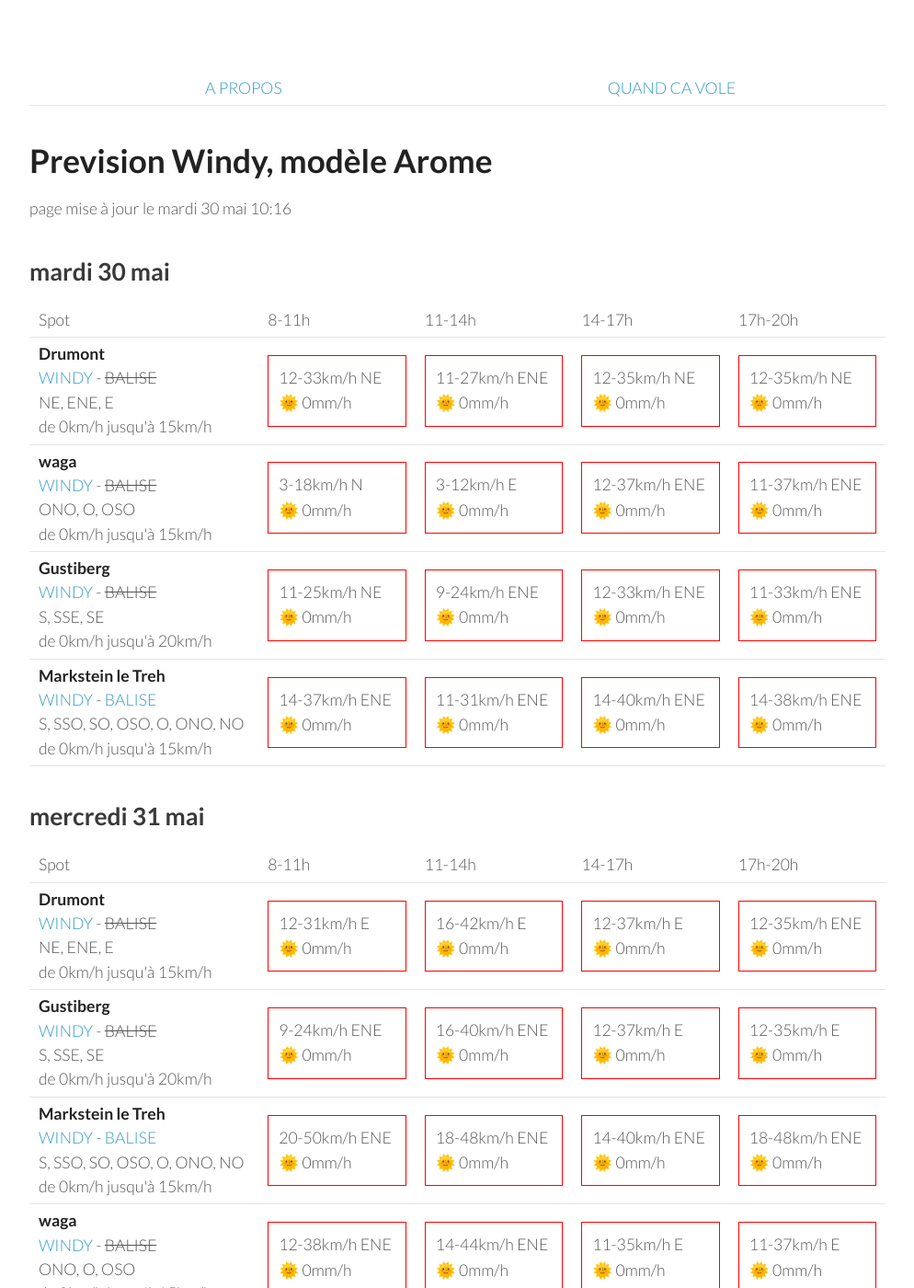
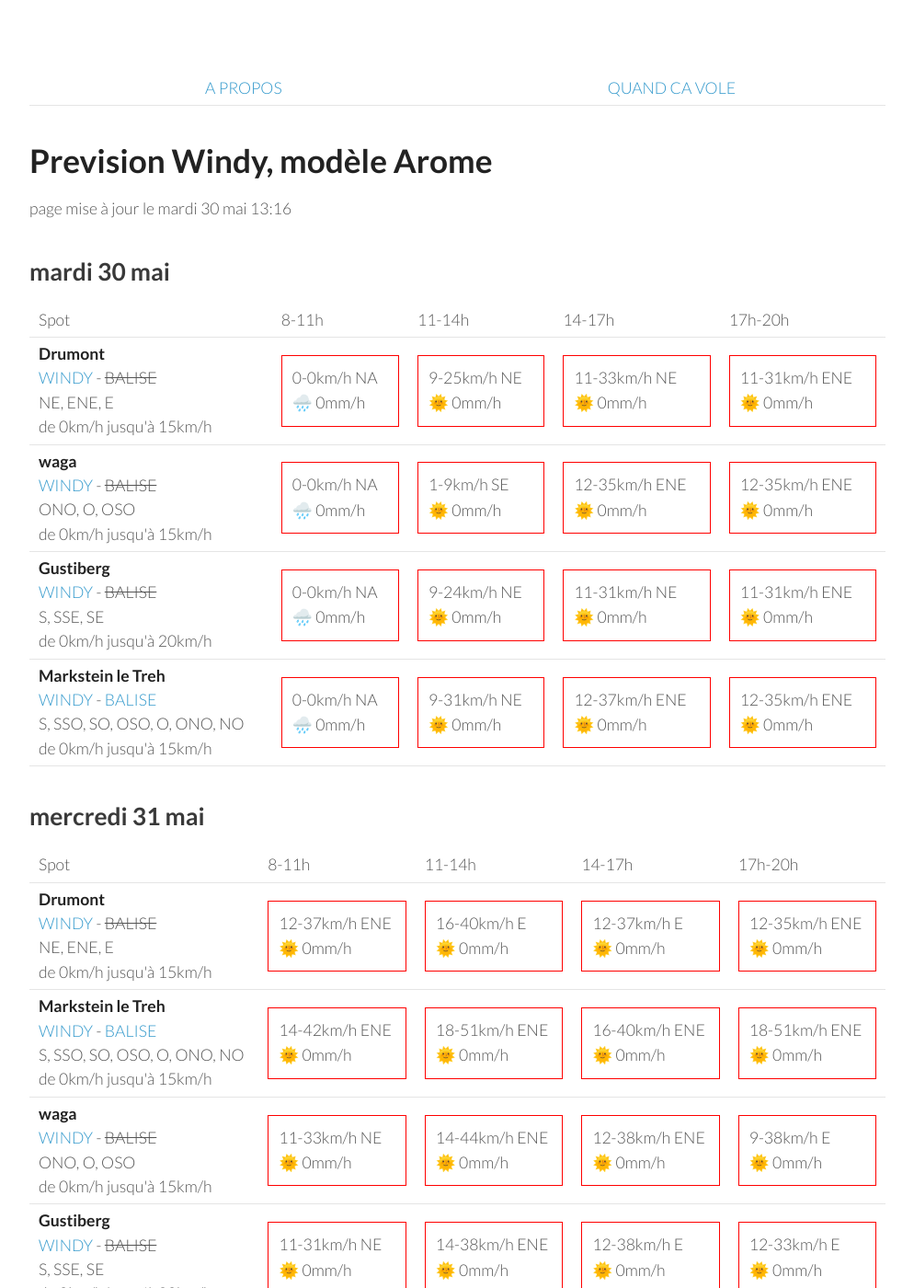
Before and after one commit to parapente-dans-le-nord/parapente-dans-le-nord.github.io, a Jekyll site: the page built from vosges.markdown, in a window 1280 px wide and 1400 px high. Shown: the whole window at 92% size, without its empty margins (26-1020 px from the left). Built offline with Jekyll 4.4.1, drawn with Linux system fonts in a browser that asks for light colours.

Commit message:
update index.markdown

```diff
--- a/vosges.markdown
+++ b/vosges.markdown
@@ -7,7 +7,7 @@ title:  "Tous les spots"
 {: .links}
 
 # Prevision Windy, modèle Arome
-page mise à jour le mardi 30 mai 10:16
+page mise à jour le mardi 30 mai 13:16
 
 ## mardi 30 mai
 
@@ -24,41 +24,37 @@ page mise à jour le mardi 30 mai 10:16
 <tr>
         <td><strong>Drumont</strong><br><a href="https://windy.com/47.898/6.919?47.687,6.919,9,m:eYYagmG">WINDY</a> - <span class="no-balise"> BALISE </span><br> <span class="vent-favorable">NE, ENE, E</span><br><span class="force-vent">de 0km/h jusqu'à 15km/h</span> </td>
 
-            <td><div class="not-flyable"><p>12-33km/h NE</p><p>🌞 0mm/h</p></div></td>
-            <td><div class="not-flyable"><p>11-27km/h ENE</p><p>🌞 0mm/h</p></div></td>
-            <td><div class="not-flyable"><p>12-35km/h NE</p><p>🌞 0mm/h</p></div></td>
-            <td><div class="not-flyable"><p>12-35km/h NE</p><p>🌞 0mm/h</p></div></td>
-
+            <td><div class="not-flyable"><p>0-0km/h NA</p><p>🌧️ 0mm/h</p></div></td>
+            <td><div class="not-flyable"><p>9-25km/h NE</p><p>🌞 0mm/h</p></div></td>
+            <td><div class="not-flyable"><p>11-33km/h NE</p><p>🌞 0mm/h</p></div></td>
+            <td><div class="not-flyable"><p>11-31km/h ENE</p><p>🌞 0mm/h</p></div></td>
 
     </tr>
 <tr>
         <td><strong>waga</strong><br><a href="https://windy.com/47.903/6.996?47.900,6.983,15">WINDY</a> - <span class="no-balise"> BALISE </span><br> <span class="vent-favorable">ONO, O, OSO</span><br><span class="force-vent">de 0km/h jusqu'à 15km/h</span> </td>
 
-            <td><div class="not-flyable"><p>3-18km/h N</p><p>🌞 0mm/h</p></div></td>
-            <td><div class="not-flyable"><p>3-12km/h E</p><p>🌞 0mm/h</p></div></td>
-            <td><div class="not-flyable"><p>12-37km/h ENE</p><p>🌞 0mm/h</p></div></td>
-            <td><div class="not-flyable"><p>11-37km/h ENE</p><p>🌞 0mm/h</p></div></td>
-
+            <td><div class="not-flyable"><p>0-0km/h NA</p><p>🌧️ 0mm/h</p></div></td>
+            <td><div class="not-flyable"><p>1-9km/h SE</p><p>🌞 0mm/h</p></div></td>
+            <td><div class="not-flyable"><p>12-35km/h ENE</p><p>🌞 0mm/h</p></div></td>
+            <td><div class="not-flyable"><p>12-35km/h ENE</p><p>🌞 0mm/h</p></div></td>
 
     </tr>
 <tr>
         <td><strong>Gustiberg</strong><br><a href="https://windy.com/47.894/6.934?47.891,6.934,15,m:eYYagmI">WINDY</a> - <span class="no-balise"> BALISE </span><br> <span class="vent-favorable">S, SSE, SE</span><br><span class="force-vent">de 0km/h jusqu'à 20km/h</span> </td>
 
-            <td><div class="not-flyable"><p>11-25km/h NE</p><p>🌞 0mm/h</p></div></td>
-            <td><div class="not-flyable"><p>9-24km/h ENE</p><p>🌞 0mm/h</p></div></td>
-            <td><div class="not-flyable"><p>12-33km/h ENE</p><p>🌞 0mm/h</p></div></td>
-            <td><div class="not-flyable"><p>11-33km/h ENE</p><p>🌞 0mm/h</p></div></td>
-
+            <td><div class="not-flyable"><p>0-0km/h NA</p><p>🌧️ 0mm/h</p></div></td>
+            <td><div class="not-flyable"><p>9-24km/h NE</p><p>🌞 0mm/h</p></div></td>
+            <td><div class="not-flyable"><p>11-31km/h NE</p><p>🌞 0mm/h</p></div></td>
+            <td><div class="not-flyable"><p>11-31km/h ENE</p><p>🌞 0mm/h</p></div></td>
 
     </tr>
 <tr>
         <td><strong>Markstein le Treh</strong><br><a href="https://windy.com/47.926/7.012?47.505,7.012,8,m:eY1agmQ">WINDY</a> - <span class=""><a href="http://www.balisemeteo.com/balise.php?idBalise=136">BALISE</a> </span><br> <span class="vent-favorable">S, SSO, SO, OSO, O, ONO, NO</span><br><span class="force-vent">de 0km/h jusqu'à 15km/h</span> </td>
 
-            <td><div class="not-flyable"><p>14-37km/h ENE</p><p>🌞 0mm/h</p></div></td>
-            <td><div class="not-flyable"><p>11-31km/h ENE</p><p>🌞 0mm/h</p></div></td>
-            <td><div class="not-flyable"><p>14-40km/h ENE</p><p>🌞 0mm/h</p></div></td>
-            <td><div class="not-flyable"><p>14-38km/h ENE</p><p>🌞 0mm/h</p></div></td>
-
+            <td><div class="not-flyable"><p>0-0km/h NA</p><p>🌧️ 0mm/h</p></div></td>
+            <td><div class="not-flyable"><p>9-31km/h NE</p><p>🌞 0mm/h</p></div></td>
+            <td><div class="not-flyable"><p>12-37km/h ENE</p><p>🌞 0mm/h</p></div></td>
+            <td><div class="not-flyable"><p>12-35km/h ENE</p><p>🌞 0mm/h</p></div></td>
 
     </tr>
 
@@ -80,40 +76,40 @@ page mise à jour le mardi 30 mai 10:16
 <tr>
         <td><strong>Drumont</strong><br><a href="https://windy.com/47.898/6.919?47.687,6.919,9,m:eYYagmG">WINDY</a> - <span class="no-balise"> BALISE </span><br> <span class="vent-favorable">NE, ENE, E</span><br><span class="force-vent">de 0km/h jusqu'à 15km/h</span> </td>
 
-            <td><div class="not-flyable"><p>12-31km/h E</p><p>🌞 0mm/h</p></div></td>
-            <td><div class="not-flyable"><p>16-42km/h E</p><p>🌞 0mm/h</p></div></td>
+            <td><div class="not-flyable"><p>12-37km/h ENE</p><p>🌞 0mm/h</p></div></td>
+            <td><div class="not-flyable"><p>16-40km/h E</p><p>🌞 0mm/h</p></div></td>
             <td><div class="not-flyable"><p>12-37km/h E</p><p>🌞 0mm/h</p></div></td>
             <td><div class="not-flyable"><p>12-35km/h ENE</p><p>🌞 0mm/h</p></div></td>
 
 
     </tr>
 <tr>
-        <td><strong>Gustiberg</strong><br><a href="https://windy.com/47.894/6.934?47.891,6.934,15,m:eYYagmI">WINDY</a> - <span class="no-balise"> BALISE </span><br> <span class="vent-favorable">S, SSE, SE</span><br><span class="force-vent">de 0km/h jusqu'à 20km/h</span> </td>
-
-            <td><div class="not-flyable"><p>9-24km/h ENE</p><p>🌞 0mm/h</p></div></td>
-            <td><div class="not-flyable"><p>16-40km/h ENE</p><p>🌞 0mm/h</p></div></td>
-            <td><div class="not-flyable"><p>12-37km/h E</p><p>🌞 0mm/h</p></div></td>
-            <td><div class="not-flyable"><p>12-35km/h E</p><p>🌞 0mm/h</p></div></td>
-
-
-    </tr>
-<tr>
         <td><strong>Markstein le Treh</strong><br><a href="https://windy.com/47.926/7.012?47.505,7.012,8,m:eY1agmQ">WINDY</a> - <span class=""><a href="http://www.balisemeteo.com/balise.php?idBalise=136">BALISE</a> </span><br> <span class="vent-favorable">S, SSO, SO, OSO, O, ONO, NO</span><br><span class="force-vent">de 0km/h jusqu'à 15km/h</span> </td>
 
-            <td><div class="not-flyable"><p>20-50km/h ENE</p><p>🌞 0mm/h</p></div></td>
-            <td><div class="not-flyable"><p>18-48km/h ENE</p><p>🌞 0mm/h</p></div></td>
-            <td><div class="not-flyable"><p>14-40km/h ENE</p><p>🌞 0mm/h</p></div></td>
-            <td><div class="not-flyable"><p>18-48km/h ENE</p><p>🌞 0mm/h</p></div></td>
+            <td><div class="not-flyable"><p>14-42km/h ENE</p><p>🌞 0mm/h</p></div></td>
+            <td><div class="not-flyable"><p>18-51km/h ENE</p><p>🌞 0mm/h</p></div></td>
+            <td><div class="not-flyable"><p>16-40km/h ENE</p><p>🌞 0mm/h</p></div></td>
+            <td><div class="not-flyable"><p>18-51km/h ENE</p><p>🌞 0mm/h</p></div></td>
 
 
     </tr>
 <tr>
         <td><strong>waga</strong><br><a href="https://windy.com/47.903/6.996?47.900,6.983,15">WINDY</a> - <span class="no-balise"> BALISE </span><br> <span class="vent-favorable">ONO, O, OSO</span><br><span class="force-vent">de 0km/h jusqu'à 15km/h</span> </td>
 
+            <td><div class="not-flyable"><p>11-33km/h NE</p><p>🌞 0mm/h</p></div></td>
+            <td><div class="not-flyable"><p>14-44km/h ENE</p><p>🌞 0mm/h</p></div></td>
             <td><div class="not-flyable"><p>12-38km/h ENE</p><p>🌞 0mm/h</p></div></td>
-            <td><div class="not-flyable"><p>14-44km/h ENE</p><p>🌞 0mm/h</p></div></td>
-            <td><div class="not-flyable"><p>11-35km/h E</p><p>🌞 0mm/h</p></div></td>
-            <td><div class="not-flyable"><p>11-37km/h E</p><p>🌞 0mm/h</p></div></td>
+            <td><div class="not-flyable"><p>9-38km/h E</p><p>🌞 0mm/h</p></div></td>
+
+
+    </tr>
+<tr>
+        <td><strong>Gustiberg</strong><br><a href="https://windy.com/47.894/6.934?47.891,6.934,15,m:eYYagmI">WINDY</a> - <span class="no-balise"> BALISE </span><br> <span class="vent-favorable">S, SSE, SE</span><br><span class="force-vent">de 0km/h jusqu'à 20km/h</span> </td>
+
+            <td><div class="not-flyable"><p>11-31km/h NE</p><p>🌞 0mm/h</p></div></td>
+            <td><div class="not-flyable"><p>14-38km/h ENE</p><p>🌞 0mm/h</p></div></td>
+            <td><div class="not-flyable"><p>12-38km/h E</p><p>🌞 0mm/h</p></div></td>
+            <td><div class="not-flyable"><p>12-33km/h E</p><p>🌞 0mm/h</p></div></td>
 
 
     </tr>
```
